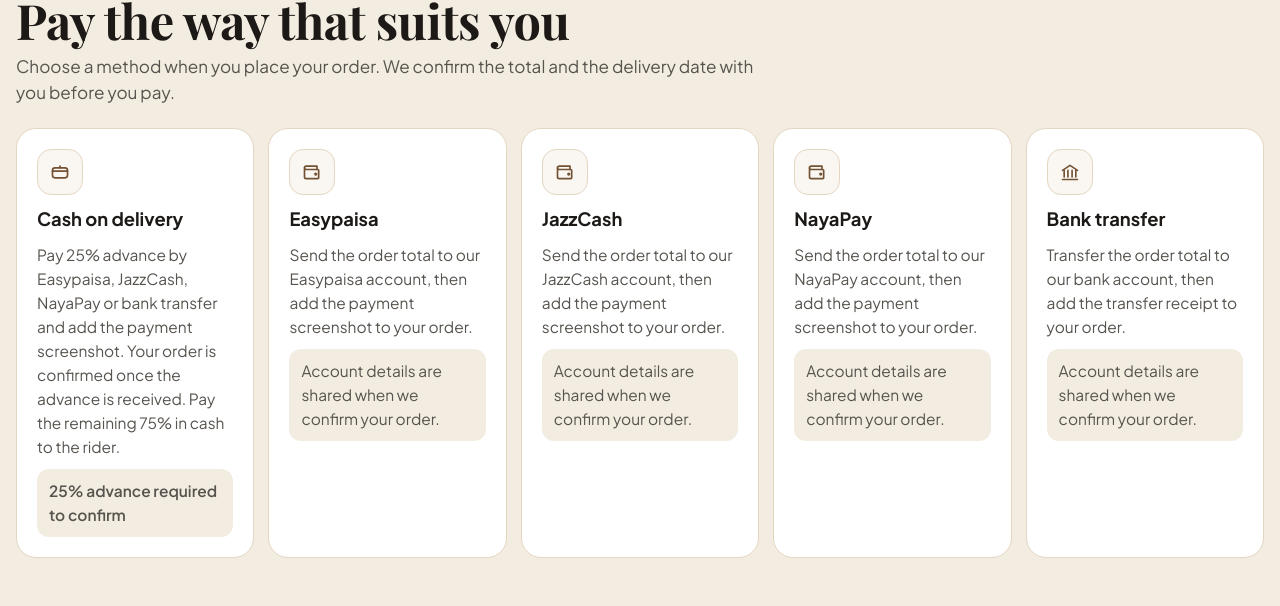
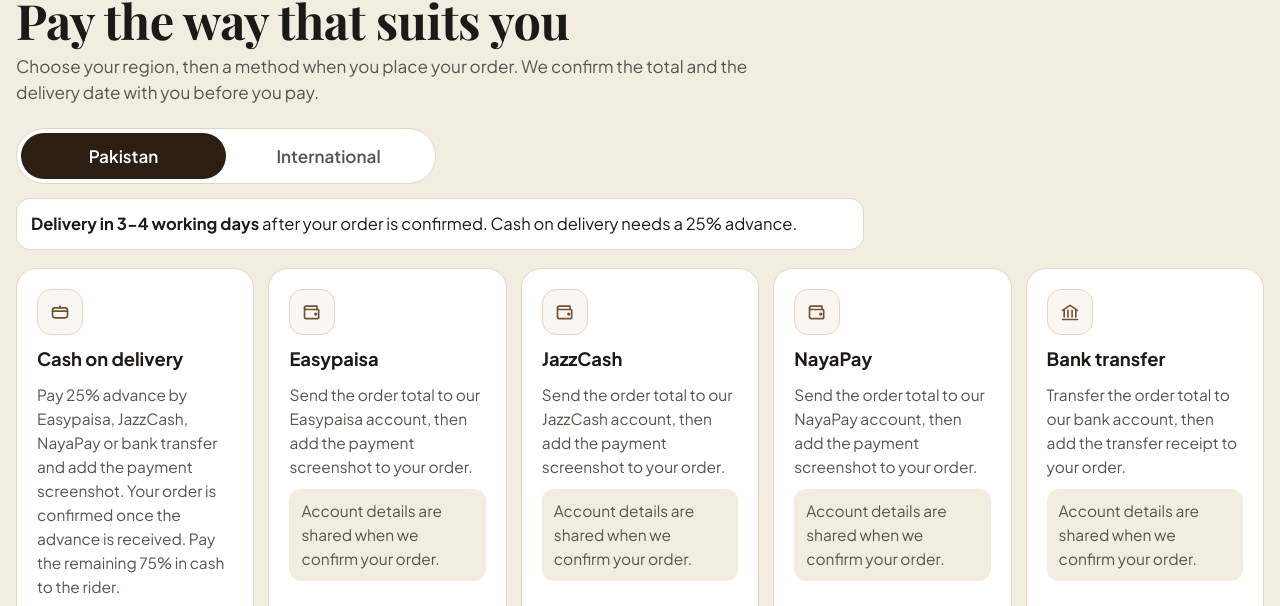
Before and after one commit to hassannaseer-don/BagZee, a plain HTML site: page docs/index.html in a window 1280 px wide. Shown: the part 4775-5381 px from the top of the page. Drawn offline with nearby package versions, Linux system fonts and the light colour scheme; a web font is replaced by a local one.

Commit message:
Split payment into Pakistan and International (Wise, Payoneer); hide COD advance field for non-COD methods
Co-Authored-By: Claude Sonnet 5.5 <noreply@anthropic.com>
Claude-Session: https://claude.ai/code/session_013tCDdLw7KcZvtNitFoFcHM

```diff
--- a/docs/index.html
+++ b/docs/index.html
@@ -258,6 +258,14 @@ footer .blurb{font-size:.88rem;max-width:36ch;margin-top:12px}
 .tot span:last-child{font-family:var(--serif);font-weight:700;font-size:1.5rem}
 .status{font-size:.82rem;color:var(--b700);min-height:1.2em;text-align:center}
 .pay-lead{font-size:.95rem;color:var(--s600);max-width:60ch}
+.pay-tabs{display:flex;width:100%;max-width:420px;padding:4px;margin:0 0 14px;background:#fff;border:1px solid var(--b200);border-radius:999px}
+.pay-tabs button{flex:1;min-height:46px;padding:0 18px;border:0;border-radius:999px;background:transparent;color:var(--s600);font:inherit;font-size:.95rem;font-weight:600;cursor:pointer}
+.pay-tabs button[aria-selected="true"]{background:var(--b900);color:#fff}
+.pay-tabs button:focus-visible{outline:2px solid var(--b500);outline-offset:2px}
+.pay-region{display:flex;gap:10px;align-items:flex-start;margin:0 0 18px;padding:12px 14px;border-radius:14px;background:#fff;border:1px solid var(--b200);font-size:.92rem;color:var(--s700);max-width:70ch}
+.pay-region b{color:var(--s900)}
+.pay-grp{margin:6px 2px 0;font-size:.7rem;font-weight:700;letter-spacing:.14em;text-transform:uppercase;color:var(--b700)}
+.field[hidden]{display:none}
 .pay-grid{display:grid;gap:14px;grid-template-columns:1fr}
 .pay-grid{grid-template-columns:repeat(auto-fit,minmax(min(100%,220px),1fr))}
 .pay-adv{font-size:.82rem;font-weight:600;color:var(--b800);background:var(--b100);border-radius:12px;padding:10px 12px;margin:0}
@@ -436,9 +444,14 @@ footer .blurb{font-size:.88rem;max-width:36ch;margin-top:12px}
       <div class="sec-head">
         <span class="eyebrow">Payment</span>
         <h2>Pay the way that suits you</h2>
-        <p class="pay-lead">Choose a method when you place your order. We confirm the total and the delivery date with you before you pay.</p>
+        <p class="pay-lead">Choose your region, then a method when you place your order. We confirm the total and the delivery date with you before you pay.</p>
       </div>
-      <div class="pay-grid" id="payGrid"></div>
+      <div class="pay-tabs" role="tablist" aria-label="Payment region">
+        <button type="button" role="tab" id="tabpk" data-act="payregion" data-id="pk" aria-selected="true" aria-controls="payGrid">Pakistan</button>
+        <button type="button" role="tab" id="tabintl" data-act="payregion" data-id="intl" aria-selected="false" aria-controls="payGrid">International</button>
+      </div>
+      <p class="pay-region" id="payRegion"></p>
+      <div class="pay-grid" id="payGrid" role="tabpanel"></div>
     </div>
   </section>
 </main>
@@ -458,7 +471,7 @@ footer .blurb{font-size:.88rem;max-width:36ch;margin-top:12px}
         <h4>Help</h4>
         <ul>
           <li><a href="#order-how">How ordering works</a></li>
-          <li style="font-size:.82rem;color:var(--s400);max-width:30ch">Pay by Easypaisa, JazzCash, NayaPay or bank transfer. Cash on delivery needs a 25% advance.</li>
+          <li style="font-size:.82rem;color:var(--s400);max-width:30ch">Pakistan: Easypaisa, JazzCash, NayaPay or bank transfer. Cash on delivery needs a 25% advance. International: Wise or Payoneer.</li>
           <li><a id="waFoot" href="https://wa.me/923154676618" target="_blank" rel="noopener">Order on WhatsApp</a></li>
           <li><button class="lnk" type="button" data-act="cart">Your order list</button></li>
         </ul>
@@ -498,7 +511,7 @@ footer .blurb{font-size:.88rem;max-width:36ch;margin-top:12px}
         <div class="field"><label for="fPhone">Phone</label><input id="fPhone" type="tel" inputmode="tel" autocomplete="tel" placeholder="03XX XXXXXXX"></div>
       </div>
       <div class="field"><label for="fCity">City</label><input id="fCity" autocomplete="address-level2" placeholder="Lahore"></div>
-      <div class="field"><label for="fAddr">Delivery address</label><textarea id="fAddr" autocomplete="street-address" placeholder="House, street, area"></textarea></div>
+      <div class="field"><label for="fAddr">Delivery address</label><textarea id="fAddr" autocomplete="street-address" placeholder="House, street, area (add your country if outside Pakistan)"></textarea></div>
       <fieldset class="pay" id="payBox">
         <legend>Payment method</legend>
         <div class="pay-opts" id="payOpts"></div>
@@ -581,8 +594,13 @@ footer .blurb{font-size:.88rem;max-width:36ch;margin-top:12px}
     {id:'ep',   label:'Easypaisa',        sub:'Send the amount from your Easypaisa app', how:'Send the order total to our Easypaisa account, then add the payment screenshot to your order.', details:[]},
     {id:'jc',   label:'JazzCash',         sub:'Send the amount from your JazzCash app', how:'Send the order total to our JazzCash account, then add the payment screenshot to your order.', details:[]},
     {id:'np',   label:'NayaPay',          sub:'Send the amount from your NayaPay app', how:'Send the order total to our NayaPay account, then add the payment screenshot to your order.', details:[]},
-    {id:'bank', label:'Bank transfer',    sub:'Transfer to our bank account', how:'Transfer the order total to our bank account, then add the transfer receipt to your order.', details:[]}
+    {id:'bank', label:'Bank transfer',    sub:'Transfer to our bank account', how:'Transfer the order total to our bank account, then add the transfer receipt to your order.', details:[]},
+    {id:'wise', label:'Wise',            sub:'International payment from your Wise account', how:'Send the order total through Wise. We confirm the amount in your currency on WhatsApp first, then add the payment screenshot to your order.', details:[]},
+    {id:'payo', label:'Payoneer',        sub:'International payment from your Payoneer account', how:'Send the order total through Payoneer. We confirm the amount in your currency on WhatsApp first, then add the payment screenshot to your order.', details:[]}
   ];
+  /* Which payment methods belong to which region. */
+  var REGION = {cod:'pk', ep:'pk', jc:'pk', np:'pk', bank:'pk', wise:'intl', payo:'intl'};
+  var payRegion = 'pk';
   var ADVANCE_PCT = 25;   /* advance for cash on delivery */
 
   /* Where the order and payment screenshot are sent. Paste the web app URL of the Google Apps Script
@@ -799,6 +817,7 @@ footer .blurb{font-size:.88rem;max-width:36ch;margin-top:12px}
     var payLines = '\nPayment: ' + pay.label;
     if (payId === 'cod') payLines += '\nAdvance (' + ADVANCE_PCT + '%): ' + fmt(now) + ' via ' + payById($('#advVia').value || 'ep').label + '\nBalance on delivery: ' + fmt(total - now);
     else payLines += '\nPaid or to pay now: ' + fmt(now);
+    if (REGION[payId] === 'intl') payLines += '\nInternational order: please confirm my country, shipping charges and the total in my currency.';
     payLines += '\nPayment screenshot: ' + (proofData ? (PROOF_ENDPOINT ? 'uploaded with this order' : 'I will attach it in this chat') : 'not added yet');
     var text = 'bag.Ze order\nName: ' + v('#fName') + '\nPhone: ' + v('#fPhone') + '\nCity: ' + v('#fCity') + '\nAddress: ' + v('#fAddr') + payLines +
       '\n\nItems:\n' + (lines.length ? lines.join('\n') : '- none yet') + '\n\nTotal: ' + fmt(total);
@@ -807,9 +826,15 @@ footer .blurb{font-size:.88rem;max-width:36ch;margin-top:12px}
     renderDue();
   }
   ['#fName','#fPhone','#fCity','#fAddr'].forEach(function(s){ $(s).addEventListener('input', buildSummary); });
-  var PAY_ICON = {cod:'i-pouch', ep:'i-wallet', jc:'i-wallet', np:'i-wallet', bank:'i-bank'};
+  var PAY_ICON = {cod:'i-pouch', ep:'i-wallet', jc:'i-wallet', np:'i-wallet', bank:'i-bank', wise:'i-wallet', payo:'i-wallet'};
   function renderPayGrid(){
-    $('#payGrid').innerHTML = PAY.map(function(o){
+    var notes = {
+      pk: '<span><b>Delivery in 3-4 working days</b> after your order is confirmed. Cash on delivery needs a '+ADVANCE_PCT+'% advance.</span>',
+      intl: '<span><b>International delivery</b> is available to several countries. Prices on this site are in PKR. We confirm your country, shipping charges, delivery time and the total in your currency on WhatsApp before you pay.</span>'
+    };
+    $('#payRegion').innerHTML = notes[payRegion];
+    Array.prototype.forEach.call(document.querySelectorAll('.pay-tabs button'), function(t){ t.setAttribute('aria-selected', t.getAttribute('data-id') === payRegion); });
+    $('#payGrid').innerHTML = PAY.filter(function(o){ return REGION[o.id] === payRegion; }).map(function(o){
       var det = o.details.length
         ? '<dl class="pay-det">' + o.details.map(function(d){ return '<div><dt>'+d.k+'</dt><dd>'+d.v+'</dd></div>'; }).join('') + '</dl>' +
           '<button class="copy" type="button" data-act="paycopy" data-id="'+o.id+'">Copy details</button>'
@@ -818,12 +843,14 @@ footer .blurb{font-size:.88rem;max-width:36ch;margin-top:12px}
     }).join('');
   }
   function renderPay(){
+    var GRP = {pk:'Pakistan', intl:'International'}, lastR = '';
     $('#payOpts').innerHTML = PAY.map(function(o){
-      return '<label class="pay-opt"><input type="radio" name="pay" value="'+o.id+'"'+(o.id===payId?' checked':'')+'><span class="dot"></span><span><b>'+o.label+'</b><small>'+o.sub+'</small></span></label>';
+      var head = REGION[o.id] !== lastR ? '<p class="pay-grp">'+GRP[REGION[o.id]]+'</p>' : ''; lastR = REGION[o.id];
+      return head + '<label class="pay-opt"><input type="radio" name="pay" value="'+o.id+'"'+(o.id===payId?' checked':'')+'><span class="dot"></span><span><b>'+o.label+'</b><small>'+o.sub+'</small></span></label>';
     }).join('');
     var o = payById(payId);
     var sel = $('#advVia'), keep = sel.value;
-    sel.innerHTML = PAY.filter(function(x){ return x.id !== 'cod'; }).map(function(x){ return '<option value="'+x.id+'">'+x.label+'</option>'; }).join('');
+    sel.innerHTML = PAY.filter(function(x){ return x.id !== 'cod' && REGION[x.id] === 'pk'; }).map(function(x){ return '<option value="'+x.id+'">'+x.label+'</option>'; }).join('');
     if (keep) sel.value = keep;
     $('#payNote').textContent = o.id === 'cod' ? 'Pay a ' + ADVANCE_PCT + '% advance first. Your order is confirmed once we receive it. Pay the rest in cash to the rider.' :
       (o.details.length ? 'Pay to: ' + o.details.map(function(d){ return d.k + ' ' + d.v; }).join(' · ') : 'We send the ' + o.label + ' account details when we confirm your order. Do not pay before that.');
@@ -972,6 +999,7 @@ footer .blurb{font-size:.88rem;max-width:36ch;margin-top:12px}
       Array.prototype.forEach.call(b.parentNode.children, function(x){ x.setAttribute('aria-pressed', x === b); });
       return;
     }
+    if (act === 'payregion'){ payRegion = id; renderPayGrid(); return; }
     if (act === 'paycopy'){
       var o = payById(id), txt = o.label + '\n' + o.details.map(function(d){ return d.k + ': ' + d.v; }).join('\n');
       try { navigator.clipboard.writeText(txt).then(function(){ toast(o.label + ' details copied'); }, function(){ toast('Select the details and copy them'); }); }
```
